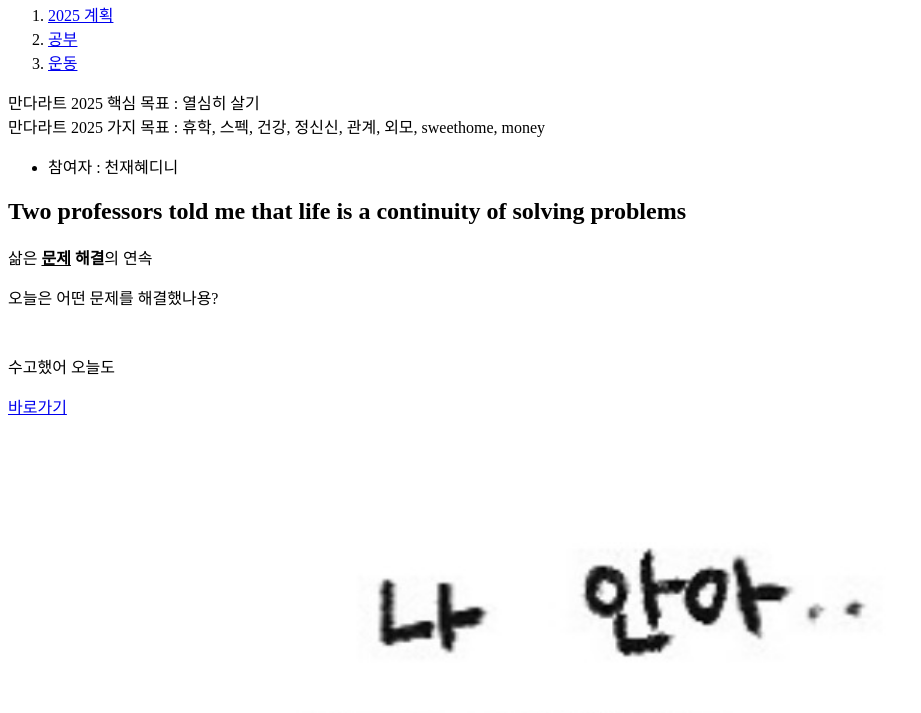
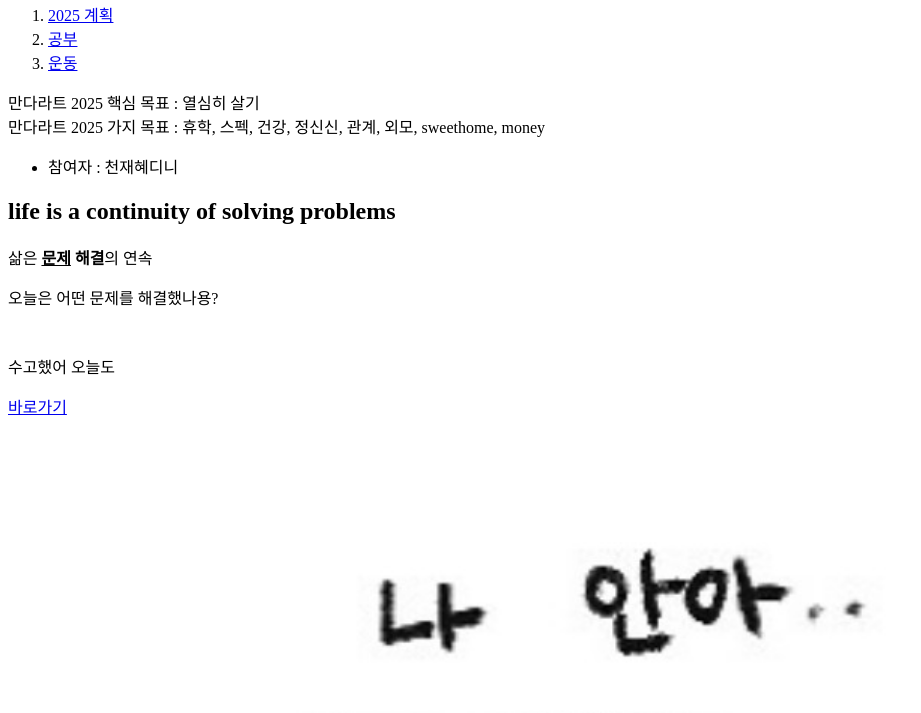
Before and after one commit to nayouailove/myFirstWeb, a plain HTML site: page 1.html in a window 1280 px wide. Shown: the part 87-800 px from the top of the page, without its empty margins (0-921 px from the left). Drawn offline with Linux system fonts and the light colour scheme.

Commit message:
주어삭제 ㅋ

```diff
--- a/1.html
+++ b/1.html
@@ -29,7 +29,7 @@
         <li>참여자 : 천재혜디니</li>
     </ul>
 
-    <h2>Two professors told me that life is a continuity of solving problems</h2>
+    <h2>life is a continuity of solving problems</h2>
     <p>삶은 <strong><u>문제</u> 해결</strong>의 연속</p>
     <p>오늘은 어떤 문제를 해결했나용?</p>
 
```
Also changed, not shown: 2.html (+1 -1 lines), 3.html (+1 -1 lines), index.html (+1 -1 lines).
